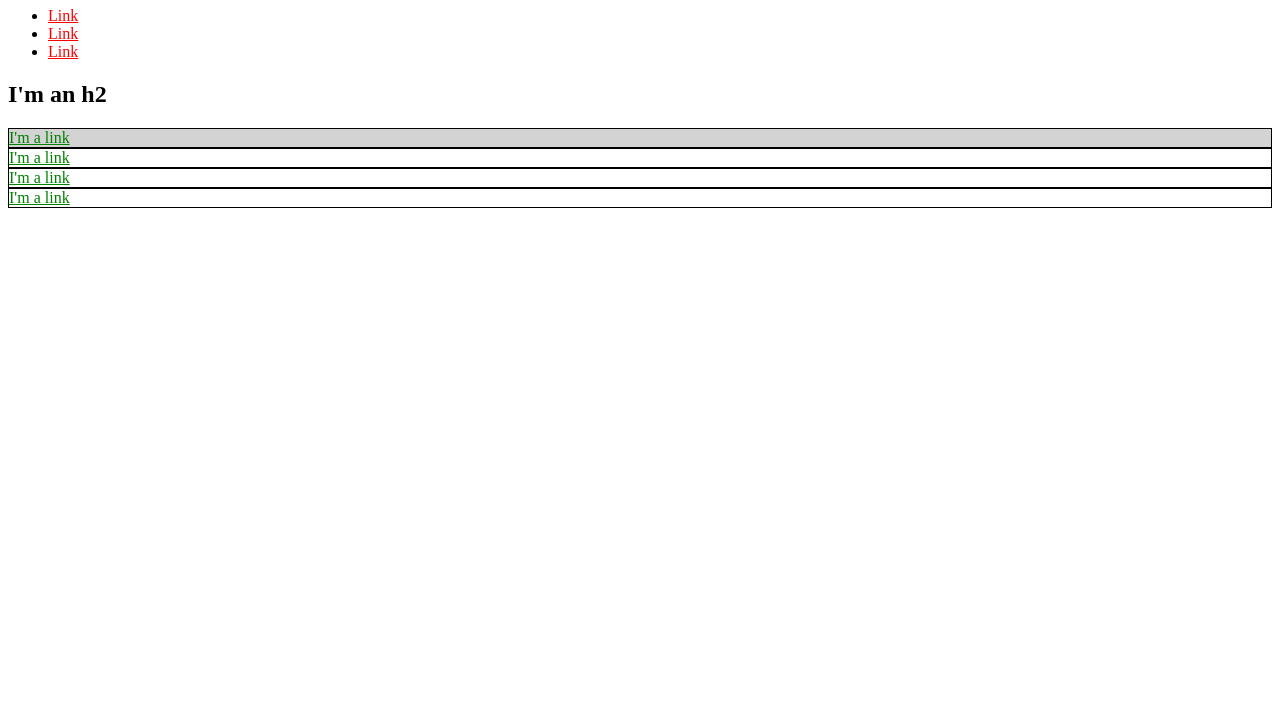
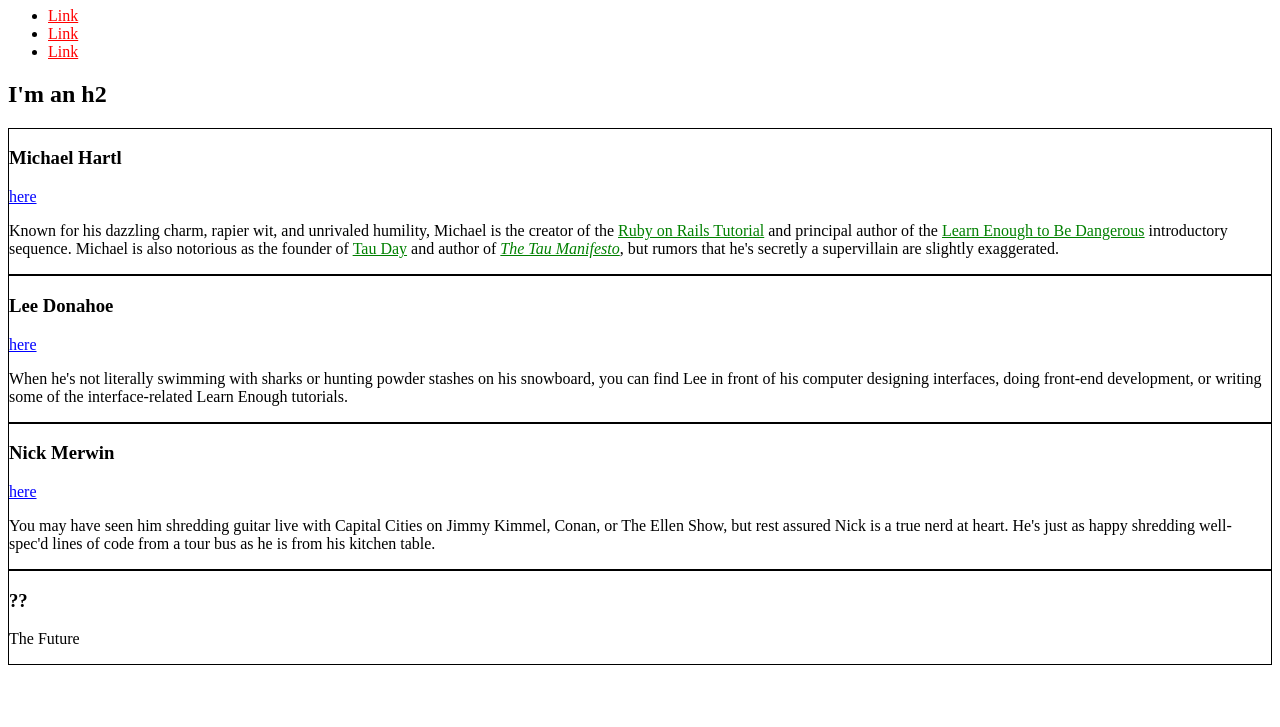
Before and after one commit to yuvrajthp/yuvrajthp.github.io, a plain HTML site: page index.html in a window 1280 px wide. Shown: the part 73-800 px from the top of the page. Drawn offline with Linux system fonts and the light colour scheme.

Commit message:
Add content and organize styles

```diff
--- a/index.html
+++ b/index.html
@@ -3,23 +3,28 @@
   <head>
     <title>Test Page: Don't Panic</title>
     <meta charset="utf-8">
-    <style type="text/css">
+    <style>
+      /* GLOBAL STYLES */
       a {
         color: red;
       }
-      #exec-bio {
-        background-color: lightgray;
+
+      /* SOCIAL STYLES */
+      .social-link {
+        color: blue;
       }
+
+      /* BIO STYLES */
       .bio-box {
         border: 1px solid black;
       }
-      .bio-box a {
+      .bio-copy a {
         color: green;
       }
     </style>
   </head>
   <body>
-    <h1>I'm an h1</h1>
+    <h1 class="social-link">I'm an h1</h1>
     <ul>
       <li>
         <a href="https://example.com/">Link</a>
@@ -32,17 +37,54 @@
       </li>
     </ul>
     <h2>I'm an h2</h2>
-    <div id="exec-bio" class="bio-box">
-      <a href="https://example.com/">I'm a link</a>
+    <div class="bio-box">
+      <h3>Michael Hartl</h3>
+      <a href="https://twitter.com/mhartl" class="social-link">here</a>
+      <div class="bio-copy">
+        <p>
+          Known for his dazzling charm, rapier wit, and unrivaled humility,
+          Michael is the creator of the
+          <a href="https://www.railstutorial.org/">Ruby on Rails
+          Tutorial</a> and principal author of the
+          <a href="https://learnenough.com/">
+          Learn Enough to Be Dangerous</a> introductory sequence. Michael
+          is also notorious as the founder of
+          <a href="http://tauday.com/">Tau Day</a> and author of
+          <a href="http://tauday.com/tau-manifesto"><em>The Tau
+          Manifesto</em></a>, but rumors that he's secretly a supervillain
+          are slightly exaggerated.
+        </p>
+      </div>
     </div>
     <div class="bio-box">
-      <a href="https://example.com/">I'm a link</a>
+      <h3>Lee Donahoe</h3>
+      <a href="https://twitter.com/leedonahoe" class="social-link">here</a>
+      <div class="bio-copy">
+        <p>
+          When he's not literally swimming with sharks or hunting powder stashes on
+          his snowboard, you can find Lee in front of his computer designing
+          interfaces, doing front-end development, or writing some of the
+          interface-related Learn Enough tutorials.
+        </p>
+      </div>
     </div>
     <div class="bio-box">
-      <a href="https://example.com/">I'm a link</a>
+      <h3>Nick Merwin</h3>
+      <a href="https://twitter.com/nickmerwin" class="social-link">here</a>
+      <div class="bio-copy">
+        <p>
+          You may have seen him shredding guitar live with Capital Cities on Jimmy
+          Kimmel, Conan, or The Ellen Show, but rest assured Nick is a true nerd at
+          heart. He's just as happy shredding well-spec'd lines of code from a tour
+          bus as he is from his kitchen table.
+        </p>
+      </div>
     </div>
     <div class="bio-box">
-      <a href="https://example.com/">I'm a link</a>
+      <h3>??</h3>
+      <p>
+        The Future
+      </p>
     </div>
   </body>
 </html>
```
